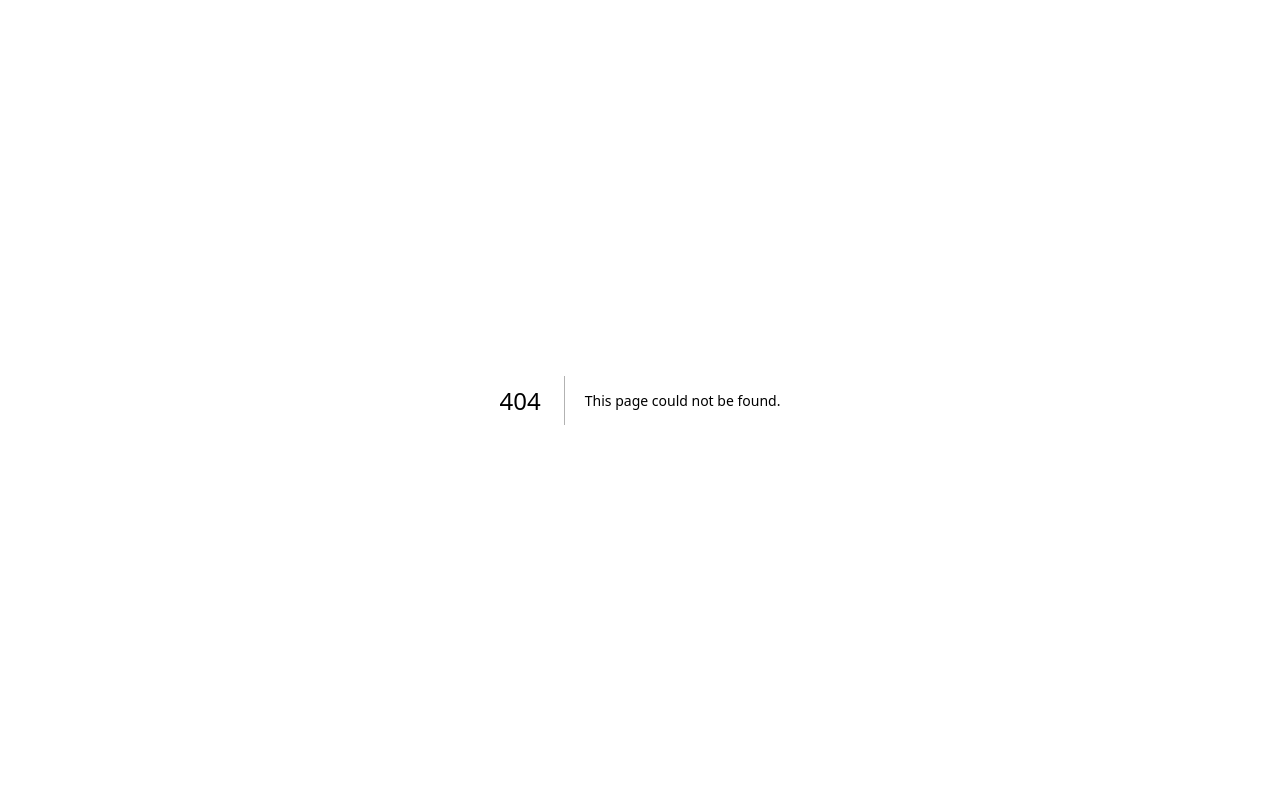
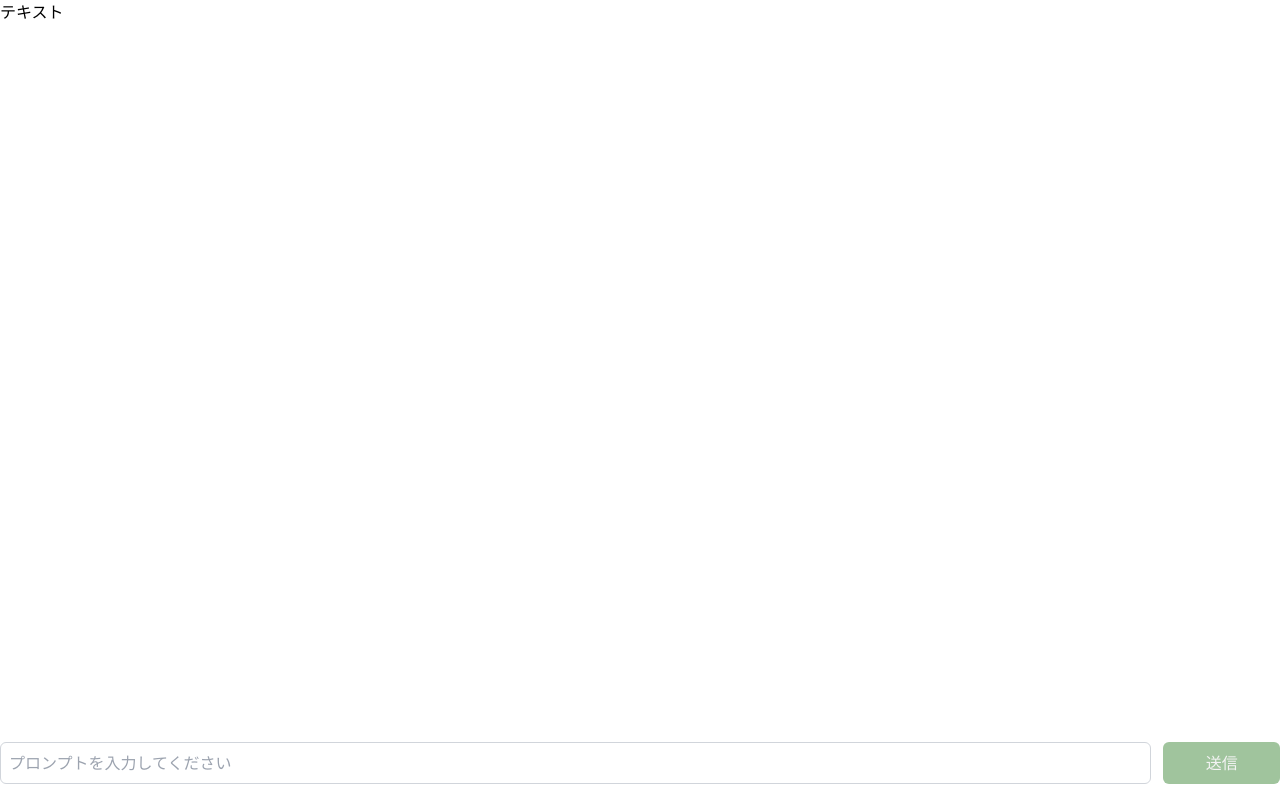
Before and after one commit to ryota-09/ai-chat-app, a Next.js app: page /chat in a window 1280 px wide. Before the commit this address had no page. Shown: the top 800 px of the page. Built offline with nearby package versions, Linux system fonts and the light colour scheme.

Commit message:
/chatページに移動

```diff
--- /dev/null
+++ b/app/chat/layout.tsx
@@ -0,0 +1,21 @@
+import { ClientFormProvider } from "@/provider/FormProvider";
+import PromptInput from "@/components/PromptInput/PromptInput.presenter";
+export const metadata = {
+  title: "Create Next App",
+  description: "Generated by create next app",
+};
+
+export default function RootLayout({
+  children,
+}: {
+  children: React.ReactNode;
+}) {
+  return (
+    <ClientFormProvider>
+      {children}
+      <footer className="flex flex-col justify-end h-screen pb-10">
+        <PromptInput />
+      </footer>
+    </ClientFormProvider>
+  );
+}
--- /dev/null
+++ b/app/chat/page.tsx
@@ -0,0 +1,7 @@
+export default function Chat() {
+  return (
+    <main>
+      <p>テキスト</p>
+    </main>
+  );
+}
--- a/app/layout.tsx
+++ b/app/layout.tsx
@@ -1,6 +1,4 @@
-import { ClientFormProvider } from "@/provider/FormProvider";
 import "./globals.css";
-import PromptInput from "@/components/PromptInput/PromptInput.presenter";
 export const metadata = {
   title: "Create Next App",
   description: "Generated by create next app",
@@ -14,12 +12,7 @@ export default function RootLayout({
   return (
     <html lang="ja">
       <body>
-        <ClientFormProvider>
-          {children}
-          <footer className="flex flex-col justify-end h-screen pb-10">
-            <PromptInput />
-          </footer>
-        </ClientFormProvider>
+       {children}
       </body>
     </html>
   );
--- a/app/page.tsx
+++ b/app/page.tsx
@@ -1,9 +1,5 @@
-import PromptInput from "@/components/PromptInput/PromptInput.presenter";
+import { redirect } from "next/navigation";
 
 export default function Home() {
-  return (
-    <main>
-      <p>テキスト</p>
-    </main>
-  );
+  return redirect("/chat");
 }
```
